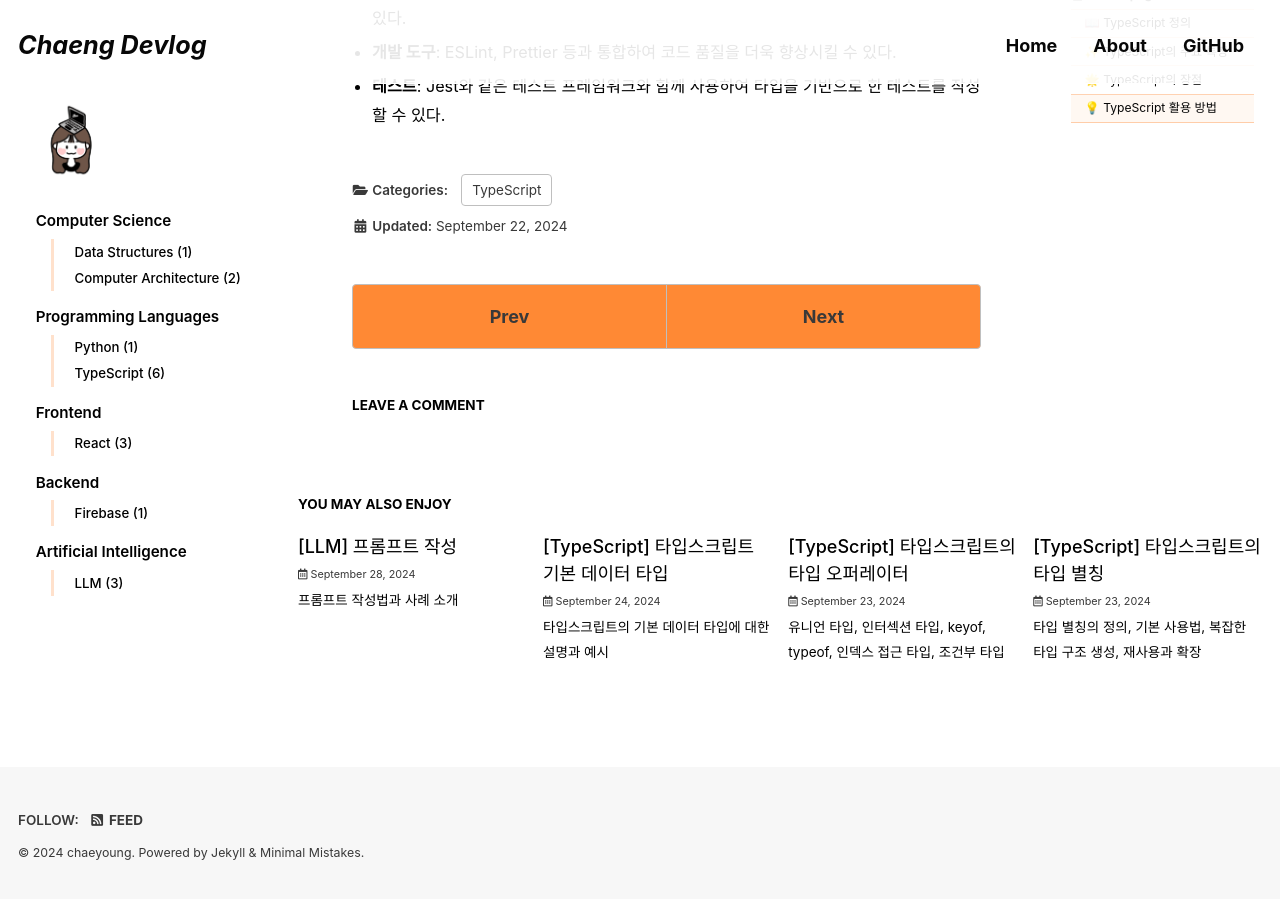
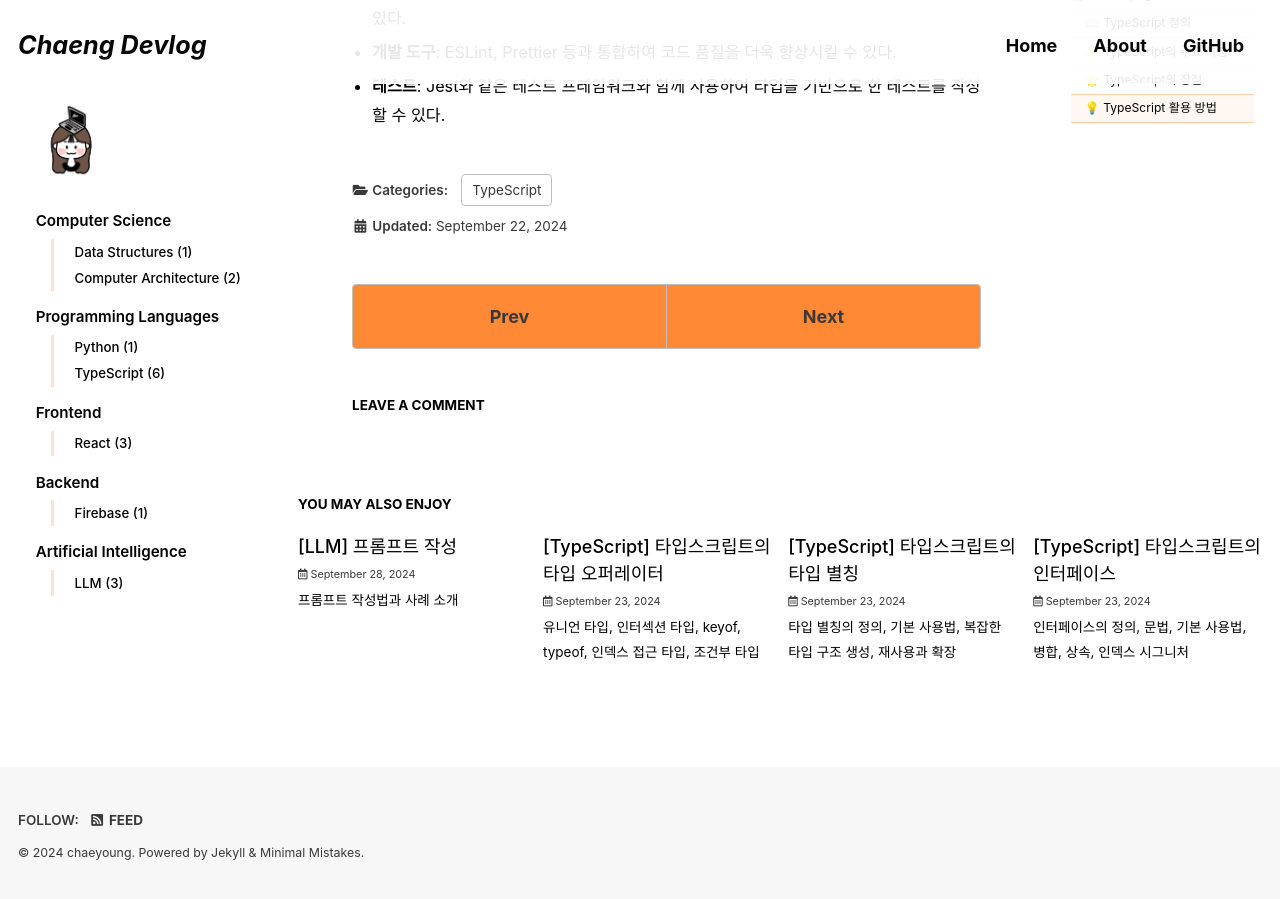
Before and after one commit to cchaeyoung/cchaeyoung.github.io, a Jekyll site: the page built from _posts/2024-03-28-what-is-typescript.md, in a window 1280 px wide and 900 px high, scrolled down 3246 px. Built offline with Jekyll 4.4.1, drawn with Linux system fonts in a browser that asks for light colours; cached includes are drawn as plain includes; some web fonts are replaced; comment, search, counter and statistics services are not loaded; some of the changed text lies outside the part shown.

Commit message:
chore: Update dates

```diff
--- a/_posts/2024-09-20-typescript-basic-types.md
+++ b/_posts/2024-09-20-typescript-basic-types.md
@@ -12,7 +12,7 @@ permalink: /typescript/basic-types/
 toc: true
 toc_sticky: true
 
-date: 2024-09-24
+date: 2024-09-20
 last_modified_at: 2024-09-24
 ---
 
```
Also changed, not shown: _posts/2024-03-28-what-is-typescript.md (+1 -1 lines).
